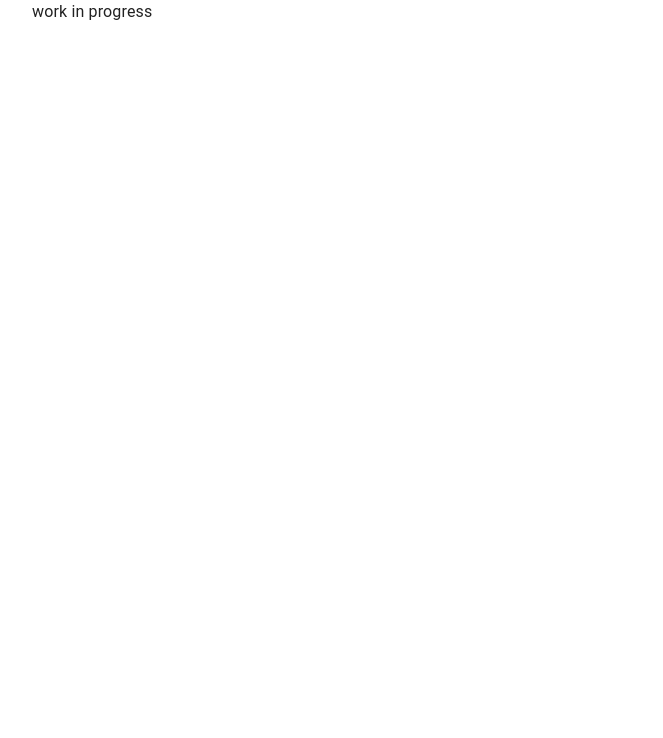
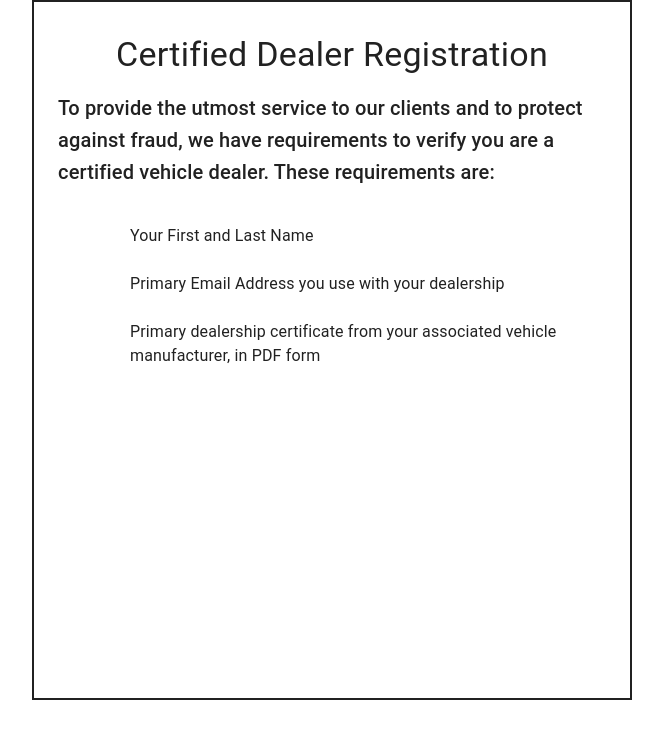
Before and after one commit to jrapich/sign-on-component, a React (Vite) app: page / in a window 1280 px wide. Shown: the top 738 px of the page, without its empty margins (32-695 px from the left). Built offline with nearby package versions, Linux system fonts and the light colour scheme.

Commit message:
added basic requirements for registering with the site

```diff
--- a/src/pages/SignUp.jsx
+++ b/src/pages/SignUp.jsx
@@ -1,5 +1,90 @@
-import { Box } from "@mui/material";
+import {
+  Box,
+  Container,
+  Typography,
+  List,
+  ListItem,
+  ListItemIcon,
+  ListItemButton,
+  ListItemText
+} from "@mui/material";
+
+const flexCenter = {
+  display: "flex",
+  justifyContent: "center",
+};
 
 export default function SignUp() {
-  return <Box>work in progress</Box>;
+  return (
+    <Container
+      maxWidth={false}
+      disableGutters
+      sx={{
+        //modal width, height, border
+        borderColor: "black",
+        borderLeft: 2,
+        borderRight: 2,
+        borderTop: 2,
+        borderBottom: 2,
+        p: 0,
+        m: 0,
+        height: 700,
+        width: 600,
+      }}
+    >
+      <Container>
+        <Box sx={flexCenter}>
+          <Typography
+            component={"h1"}
+            variant={"h4"}
+            sx={{
+              mt: 4,
+            }}
+          >
+            Certified Dealer Registration
+          </Typography>
+        </Box>
+        <Box
+          sx={{
+            ...flexCenter,
+            mt: 2,
+          }}
+        >
+          <Typography component={"h2"} variant="h6" sx={{}}>
+            To provide the utmost service to our clients and to protect against
+            fraud, we have requirements to verify you are a certified vehicle
+            dealer. These requirements are:
+          </Typography>
+        </Box>
+        <Box sx={{ ...flexCenter, mt: 2 }}>
+          <List>
+            <ListItem disablePadding>
+              <ListItemButton>
+                <ListItemIcon>
+                  {/* icon here */}
+                </ListItemIcon>
+                <ListItemText primary="Your First and Last Name" />
+              </ListItemButton>
+            </ListItem>
+            <ListItem disablePadding>
+              <ListItemButton>
+                <ListItemIcon>
+                  {/* icon here */}
+                </ListItemIcon>
+                <ListItemText primary="Primary Email Address you use with your dealership" />
+              </ListItemButton>
+            </ListItem>
+            <ListItem disablePadding >
+              <ListItemButton>
+                <ListItemIcon>
+                  {/* email icon */}
+                </ListItemIcon>
+                <ListItemText primary="Primary dealership certificate from your associated vehicle manufacturer, in PDF form" />
+              </ListItemButton>
+            </ListItem>
+          </List>
+        </Box>
+      </Container>
+    </Container>
+  );
 }
```
